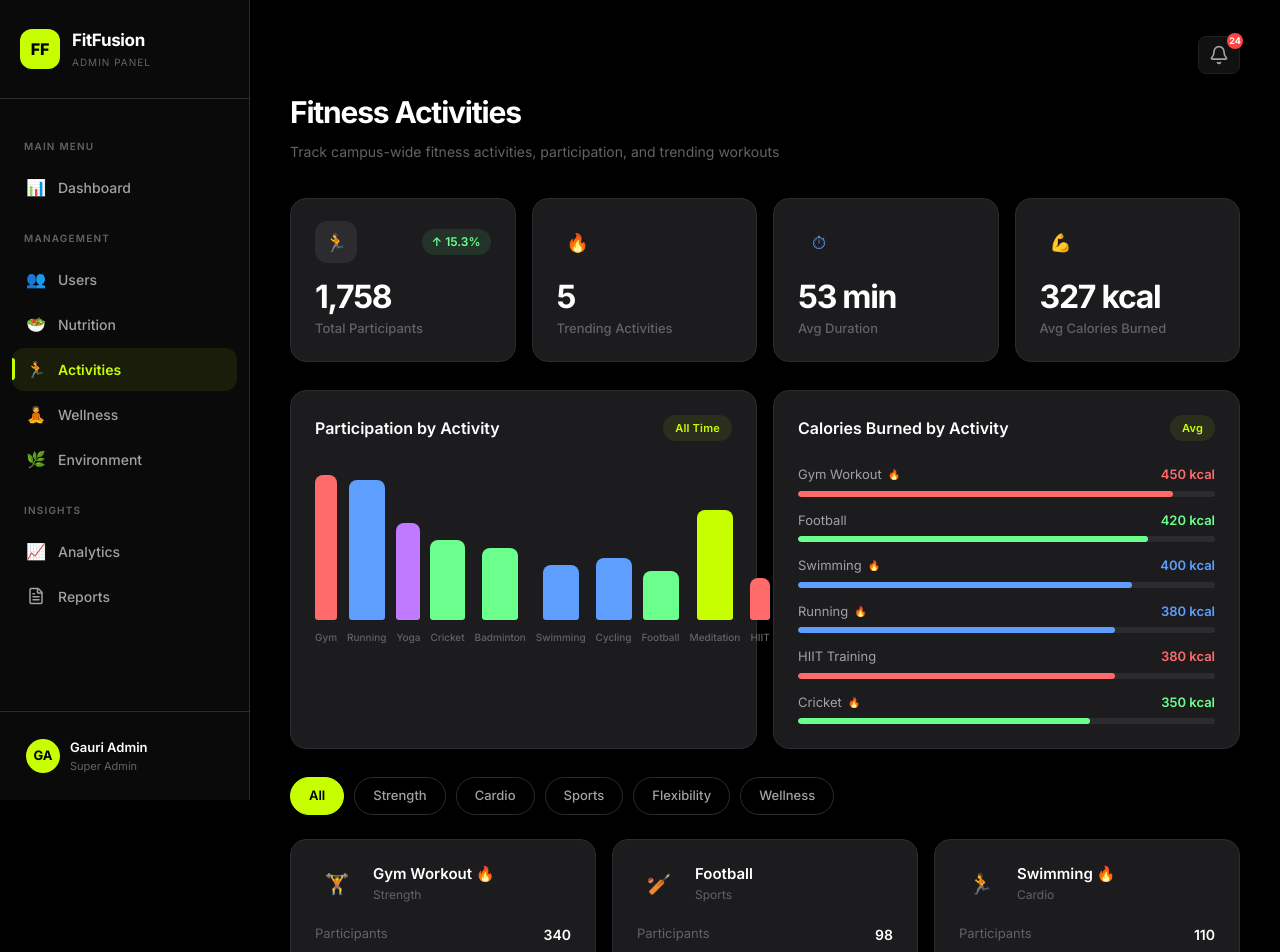
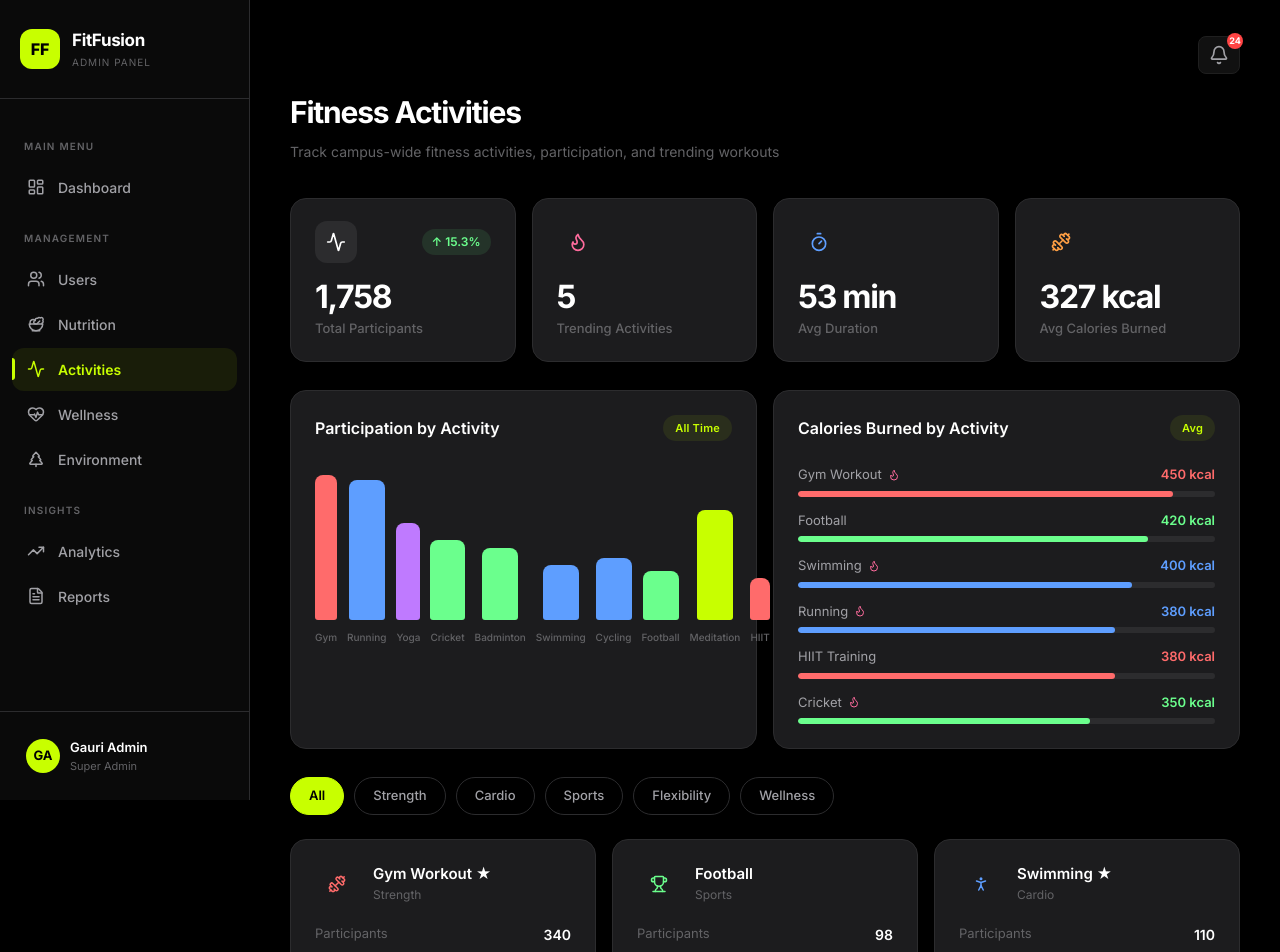
Before and after one commit to Jgauri24/fitfusion, a Next.js app in the folder web-frontend/: page /activities in a window 1280 px wide. Shown: the top 952 px of the page. Built offline with nearby package versions, Linux system fonts and the light colour scheme.

Commit message:
fixed icons

```diff
--- a/web-frontend/app/activities/page.tsx
+++ b/web-frontend/app/activities/page.tsx
@@ -4,6 +4,7 @@ import { useState } from "react";
 import StatCard from "@/components/StatCard";
 import ChartCard from "@/components/ChartCard";
 import { activities } from "@/lib/mockData";
+import { Activity, Flame, Timer, Dumbbell, PersonStanding, Trophy, StretchHorizontal, BrainCircuit } from "lucide-react";
 
 export default function ActivitiesPage() {
     const [categoryFilter, setCategoryFilter] = useState("All");
@@ -47,28 +48,28 @@ export default function ActivitiesPage() {
 
             <div className="stats-grid">
                 <StatCard
-                    icon="🏃"
+                    icon={<Activity size={20} />}
                     label="Total Participants"
                     value={totalParticipants.toLocaleString()}
                     trend={{ value: "15.3%", direction: "up" }}
                     className="animate-fade-in-up stagger-1"
                 />
                 <StatCard
-                    icon="🔥"
+                    icon={<Flame size={20} />}
                     label="Trending Activities"
                     value={trendingCount}
                     accentColor="var(--pink)"
                     className="animate-fade-in-up stagger-2"
                 />
                 <StatCard
-                    icon="⏱"
+                    icon={<Timer size={20} />}
                     label="Avg Duration"
                     value={`${avgDuration} min`}
                     accentColor="var(--blue)"
                     className="animate-fade-in-up stagger-3"
                 />
                 <StatCard
-                    icon="💪"
+                    icon={<Dumbbell size={20} />}
                     label="Avg Calories Burned"
                     value={`${avgCalBurned} kcal`}
                     accentColor="var(--orange)"
@@ -136,7 +137,7 @@ export default function ActivitiesPage() {
                                                         color: "var(--pink)",
                                                     }}
                                                 >
-                                                    🔥
+                                                    <Flame size={12} />
                                                 </span>
                                             )}
                                         </span>
@@ -189,19 +190,19 @@ export default function ActivitiesPage() {
                                 }}
                             >
                                 {a.category === "Strength"
-                                    ? "🏋️"
+                                    ? <Dumbbell size={18} />
                                     : a.category === "Cardio"
-                                        ? "🏃"
+                                        ? <PersonStanding size={18} />
                                         : a.category === "Sports"
-                                            ? "🏏"
+                                            ? <Trophy size={18} />
                                             : a.category === "Flexibility"
-                                                ? "🧘"
-                                                : "🧠"}
+                                                ? <StretchHorizontal size={18} />
+                                                : <BrainCircuit size={18} />}
                             </div>
                             <div>
                                 <div className="info-card-title">
                                     {a.type}
-                                    {a.trending && " 🔥"}
+                                    {a.trending && " ★"}
                                 </div>
                                 <div className="info-card-subtitle">{a.category}</div>
                             </div>
--- a/web-frontend/app/analytics/page.tsx
+++ b/web-frontend/app/analytics/page.tsx
@@ -2,6 +2,7 @@
 
 import StatCard from "@/components/StatCard";
 import ChartCard from "@/components/ChartCard";
+import { TrendingUp, Zap, UtensilsCrossed, Target } from "lucide-react";
 import { monthlyTrends, departmentStats, hostelComparison } from "@/lib/mockData";
 import {
     AreaChart,
@@ -60,7 +61,7 @@ export default function AnalyticsPage() {
 
             <div className="stats-grid">
                 <StatCard
-                    icon="📈"
+                    icon={<TrendingUp size={20} />}
                     label="User Growth"
                     value={`+${userGrowth}%`}
                     trend={{
@@ -70,7 +71,7 @@ export default function AnalyticsPage() {
                     className="animate-fade-in-up stagger-1"
                 />
                 <StatCard
-                    icon="⚡"
+                    icon={<Zap size={20} />}
                     label="Activity Growth"
                     value={`+${activityGrowth}%`}
                     trend={{ value: "MoM", direction: "up" }}
@@ -78,14 +79,14 @@ export default function AnalyticsPage() {
                     className="animate-fade-in-up stagger-2"
                 />
                 <StatCard
-                    icon="🍽"
+                    icon={<UtensilsCrossed size={20} />}
                     label="Meals Served"
                     value={latestMonth.meals.toLocaleString()}
                     accentColor="var(--orange)"
                     className="animate-fade-in-up stagger-3"
                 />
                 <StatCard
-                    icon="🎯"
+                    icon={<Target size={20} />}
                     label="Engagement Rate"
                     value="78%"
                     trend={{ value: "4.2%", direction: "up" }}
--- a/web-frontend/app/environment/page.tsx
+++ b/web-frontend/app/environment/page.tsx
@@ -3,6 +3,7 @@
 import StatCard from "@/components/StatCard";
 import ChartCard from "@/components/ChartCard";
 import { environmentData } from "@/lib/mockData";
+import { Wind, Volume2, Thermometer, Droplets, MapPin } from "lucide-react";
 import { BarChart, Bar, XAxis, YAxis, Tooltip, Legend, ResponsiveContainer } from "recharts";
 
 export default function EnvironmentPage() {
@@ -83,7 +84,7 @@ export default function EnvironmentPage() {
 
             <div className="stats-grid">
                 <StatCard
-                    icon="🌬"
+                    icon={<Wind size={20} />}
                     label="Avg AQI"
                     value={avgAqi}
                     trend={{ value: "5pts", direction: "down" }}
@@ -91,21 +92,21 @@ export default function EnvironmentPage() {
                     className="animate-fade-in-up stagger-1"
                 />
                 <StatCard
-                    icon="🔊"
+                    icon={<Volume2 size={20} />}
                     label="Avg Noise"
                     value={`${avgNoise} dB`}
                     accentColor="var(--purple)"
                     className="animate-fade-in-up stagger-2"
                 />
                 <StatCard
-                    icon="🌡"
+                    icon={<Thermometer size={20} />}
                     label="Avg Temperature"
                     value={`${avgTemp}°C`}
                     accentColor="var(--orange)"
                     className="animate-fade-in-up stagger-3"
                 />
                 <StatCard
-                    icon="💧"
+                    icon={<Droplets size={20} />}
                     label="Avg Humidity"
                     value={`${avgHumidity}%`}
                     accentColor="var(--blue)"
@@ -128,7 +129,7 @@ export default function EnvironmentPage() {
                                     color: getAqiColor(zone.aqi),
                                 }}
                             >
-                                📍
+                                <MapPin size={18} />
                             </div>
                             <div>
                                 <div className="info-card-title">{zone.zone}</div>
--- a/web-frontend/app/nutrition/page.tsx
+++ b/web-frontend/app/nutrition/page.tsx
@@ -5,6 +5,7 @@ import StatCard from "@/components/StatCard";
 import ChartCard from "@/components/ChartCard";
 import DataTable from "@/components/DataTable";
 import { foodItems, nutritionByMeal } from "@/lib/mockData";
+import { Flame, Beef, Wheat, Droplet } from "lucide-react";
 
 export default function NutritionPage() {
     const [mealFilter, setMealFilter] = useState("All");
@@ -103,28 +104,28 @@ export default function NutritionPage() {
 
             <div className="stats-grid">
                 <StatCard
-                    icon="🔥"
+                    icon={<Flame size={20} />}
                     label="Avg Calories"
                     value={`${avgCalories} kcal`}
                     accentColor="var(--orange)"
                     className="animate-fade-in-up stagger-1"
                 />
                 <StatCard
-                    icon="🥩"
+                    icon={<Beef size={20} />}
                     label="Avg Protein"
                     value={`${avgProtein}g`}
                     accentColor="var(--red)"
                     className="animate-fade-in-up stagger-2"
                 />
                 <StatCard
-                    icon="🌾"
+                    icon={<Wheat size={20} />}
                     label="Avg Carbs"
                     value={`${avgCarbs}g`}
                     accentColor="var(--blue)"
                     className="animate-fade-in-up stagger-3"
                 />
                 <StatCard
-                    icon="🧈"
+                    icon={<Droplet size={20} />}
                     label="Avg Fats"
                     value={`${avgFats}g`}
                     accentColor="var(--yellow)"
--- a/web-frontend/app/page.tsx
+++ b/web-frontend/app/page.tsx
@@ -2,6 +2,7 @@
 
 import React, { useState } from "react";
 import StatCard from "@/components/StatCard";
+import { Users, Zap, AlertTriangle, Heart } from "lucide-react";
 import ChartCard from "@/components/ChartCard";
 import {
   dashboardStats,
@@ -56,14 +57,14 @@ export default function DashboardPage() {
       {/* KPI Stats */}
       <div className="stats-grid">
         <StatCard
-          icon="👥"
+          icon={<Users size={20} />}
           label="Total Users"
           value={dashboardStats.totalUsers.toLocaleString()}
           trend={{ value: "12.5%", direction: "up" }}
           className="animate-fade-in-up stagger-1"
         />
         <StatCard
-          icon="⚡"
+          icon={<Zap size={20} />}
           label="Active Today"
           value={dashboardStats.activeToday.toLocaleString()}
           trend={{ value: "8.2%", direction: "up" }}
@@ -76,7 +77,7 @@ export default function DashboardPage() {
           title="Click to review burnout alerts"
         >
           <StatCard
-            icon="🚨"
+            icon={<AlertTriangle size={20} />}
             label="Active Burnout Alerts"
             value="24"
             trend={{ value: "2 new", direction: "up" }}
@@ -85,7 +86,7 @@ export default function DashboardPage() {
           />
         </div>
         <StatCard
-          icon="💚"
+          icon={<Heart size={20} />}
           label="Wellness Score"
           value={`${dashboardStats.wellnessScore}/100`}
           trend={{ value: "5.4%", direction: "up" }}
--- a/web-frontend/app/users/page.tsx
+++ b/web-frontend/app/users/page.tsx
@@ -3,6 +3,7 @@
 import { useState } from "react";
 import DataTable from "@/components/DataTable";
 import StatCard from "@/components/StatCard";
+import { Users, Sprout, Dumbbell, Trophy } from "lucide-react";
 
 const cohorts = [
     { id: 1, hostel: "Govind Bhawan", branch: "ME", year: "3", students: 45, wellness: 85, steps: 9200, diet: "61% Non-Veg", flags: 1, trend: "up" },
@@ -117,27 +118,27 @@ export default function UsersPage() {
 
             <div className="stats-grid">
                 <StatCard
-                    icon="👥"
+                    icon={<Users size={20} />}
                     label="Total Students (Aggregated)"
                     value={2847}
                     className="animate-fade-in-up stagger-1"
                 />
                 <StatCard
-                    icon="🌱"
+                    icon={<Sprout size={20} />}
                     label="Beginners"
                     value={1040}
                     accentColor="var(--orange)"
                     className="animate-fade-in-up stagger-2"
                 />
                 <StatCard
-                    icon="💪"
+                    icon={<Dumbbell size={20} />}
                     label="Intermediate"
                     value={1255}
                     accentColor="var(--blue)"
                     className="animate-fade-in-up stagger-3"
                 />
                 <StatCard
-                    icon="🏆"
+                    icon={<Trophy size={20} />}
                     label="Advanced"
                     value={552}
                     accentColor="var(--green)"
--- a/web-frontend/app/wellness/page.tsx
+++ b/web-frontend/app/wellness/page.tsx
@@ -2,6 +2,7 @@
 
 import StatCard from "@/components/StatCard";
 import ChartCard from "@/components/ChartCard";
+import { Smile, BookOpen, Users, Moon } from "lucide-react";
 import { wellnessData, moodDistribution } from "@/lib/mockData";
 import {
     LineChart,
@@ -60,14 +61,14 @@ export default function WellnessPage() {
 
             <div className="stats-grid">
                 <StatCard
-                    icon="😊"
+                    icon={<Smile size={20} />}
                     label="Avg Mood Score"
                     value={`${avgMood}/5`}
                     trend={{ value: "0.3", direction: "up" }}
                     className="animate-fade-in-up stagger-1"
                 />
                 <StatCard
-                    icon="📝"
+                    icon={<BookOpen size={20} />}
                     label="Journal Entries"
                     value={totalJournals}
                     trend={{ value: "18%", direction: "up" }}
@@ -75,7 +76,7 @@ export default function WellnessPage() {
                     className="animate-fade-in-up stagger-2"
                 />
                 <StatCard
-                    icon="🤝"
+                    icon={<Users size={20} />}
                     label="Circle Participants"
                     value={totalCircle}
                     trend={{ value: "22%", direction: "up" }}
@@ -83,7 +84,7 @@ export default function WellnessPage() {
                     className="animate-fade-in-up stagger-3"
                 />
                 <StatCard
-                    icon="😴"
+                    icon={<Moon size={20} />}
                     label="Avg Sleep"
                     value={`${avgSleep}h`}
                     trend={{ value: "0.2h", direction: "up" }}
--- a/web-frontend/components/Sidebar.tsx
+++ b/web-frontend/components/Sidebar.tsx
@@ -2,17 +2,26 @@
 
 import Link from "next/link";
 import { usePathname } from "next/navigation";
-import { FileText } from "lucide-react";
+import {
+    LayoutDashboard,
+    Users,
+    Salad,
+    Activity,
+    HeartPulse,
+    TreePine,
+    TrendingUp,
+    FileText,
+} from "lucide-react";
 import React from "react";
 
 const navItems = [
-    { label: "Dashboard", href: "/", icon: "📊" },
-    { label: "Users", href: "/users", icon: "👥" },
-    { label: "Nutrition", href: "/nutrition", icon: "🥗" },
-    { label: "Activities", href: "/activities", icon: "🏃" },
-    { label: "Wellness", href: "/wellness", icon: "🧘" },
-    { label: "Environment", href: "/environment", icon: "🌿" },
-    { label: "Analytics", href: "/analytics", icon: "📈" },
+    { label: "Dashboard", href: "/", icon: <LayoutDashboard size={18} /> },
+    { label: "Users", href: "/users", icon: <Users size={18} /> },
+    { label: "Nutrition", href: "/nutrition", icon: <Salad size={18} /> },
+    { label: "Activities", href: "/activities", icon: <Activity size={18} /> },
+    { label: "Wellness", href: "/wellness", icon: <HeartPulse size={18} /> },
+    { label: "Environment", href: "/environment", icon: <TreePine size={18} /> },
+    { label: "Analytics", href: "/analytics", icon: <TrendingUp size={18} /> },
     { label: "Reports", href: "/reports", icon: <FileText size={18} /> },
 ];
 
--- a/web-frontend/components/StatCard.tsx
+++ b/web-frontend/components/StatCard.tsx
@@ -1,5 +1,7 @@
+import { ReactNode } from "react";
+
 interface StatCardProps {
-    icon: string;
+    icon: ReactNode;
     label: string;
     value: string | number;
     trend?: { value: string; direction: "up" | "down" };
```
Lines whose indentation alone changed are shown as unchanged.
